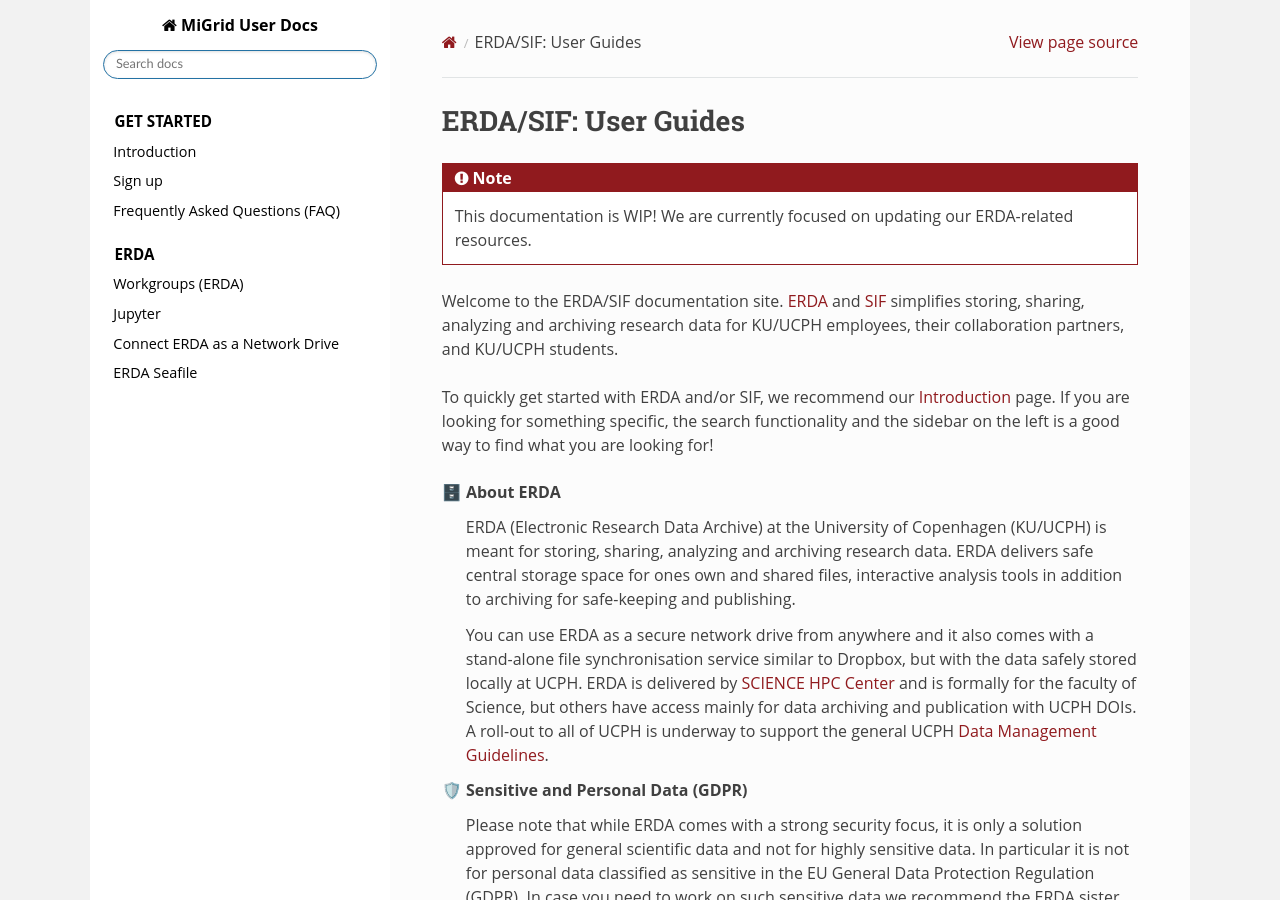
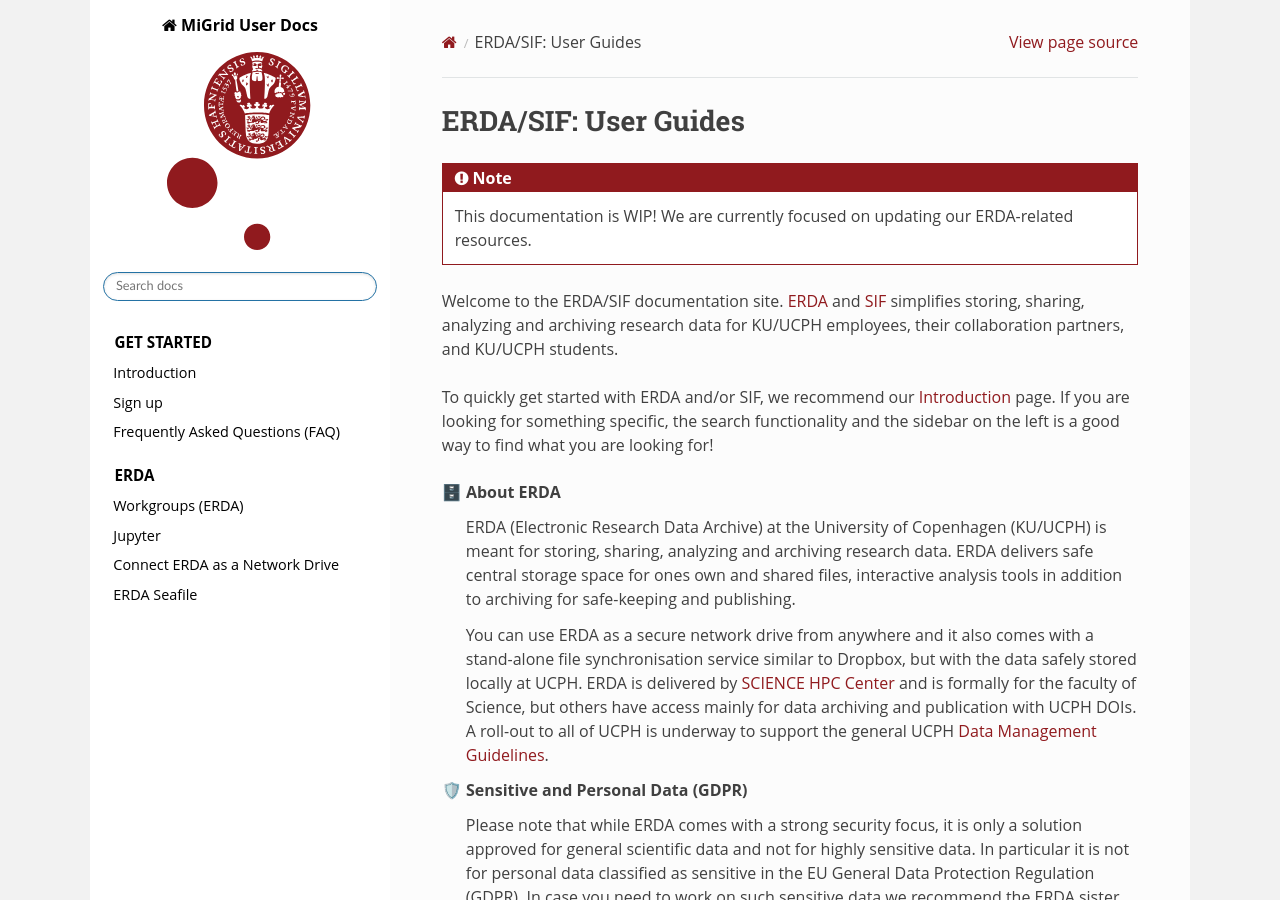
Before and after one commit to ucphhpc/migrid-user-docs, a Sphinx documentation site: the page built from docs/index.rst, in a window 1280 px wide and 900 px high. Built offline with Sphinx 7.4.7 and the Read the Docs theme 2.0.0, drawn with Linux system fonts in a browser that asks for light colours; pages that are not in the unit, such as notebooks, are missing from menus.

Commit message:
Main logo now KU in svg format

```diff
--- a/docs/conf.py
+++ b/docs/conf.py
@@ -27,7 +27,7 @@
 exclude_patterns = []
 
 # HTML logo which will show on top of the sidebar
-html_logo = "MiG-logo.png"
+html_logo = "_static/faelles.svg"
 
 # -- Options for HTML output -------------------------------------------------
 
```
